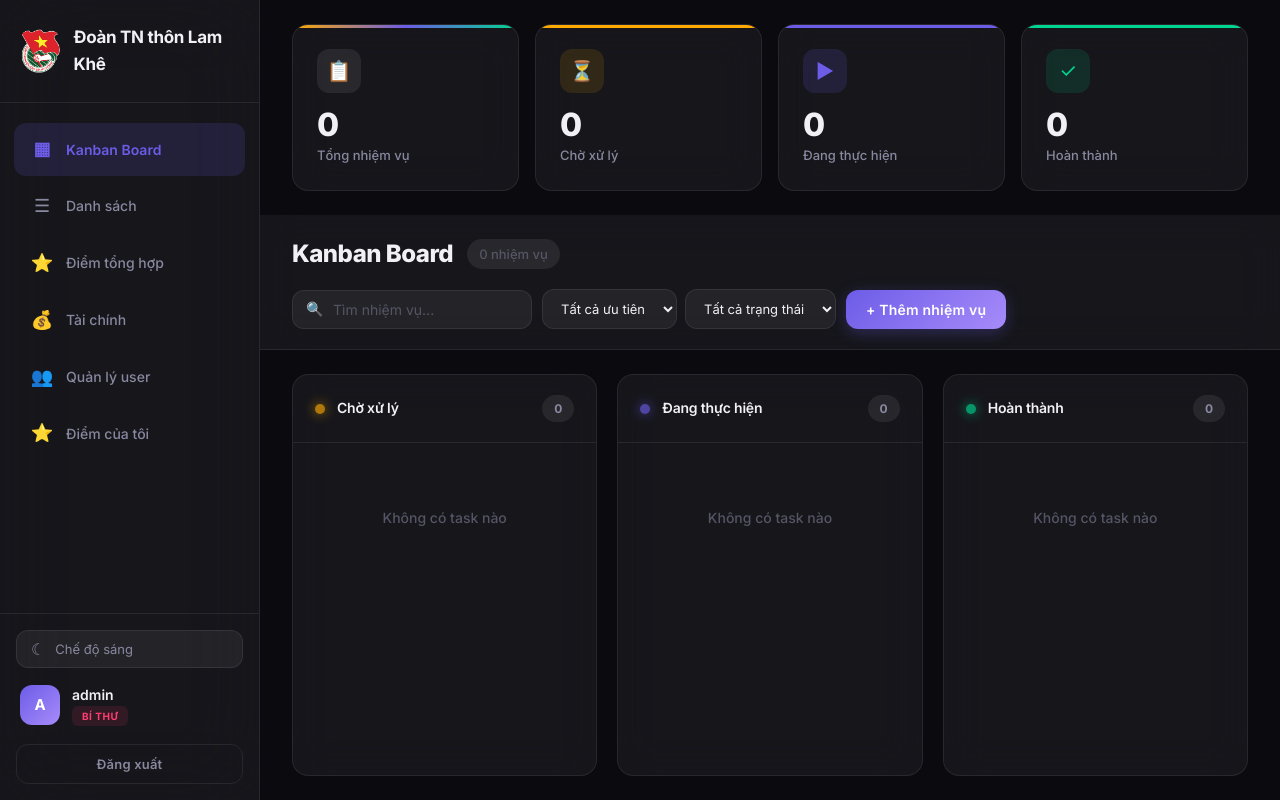
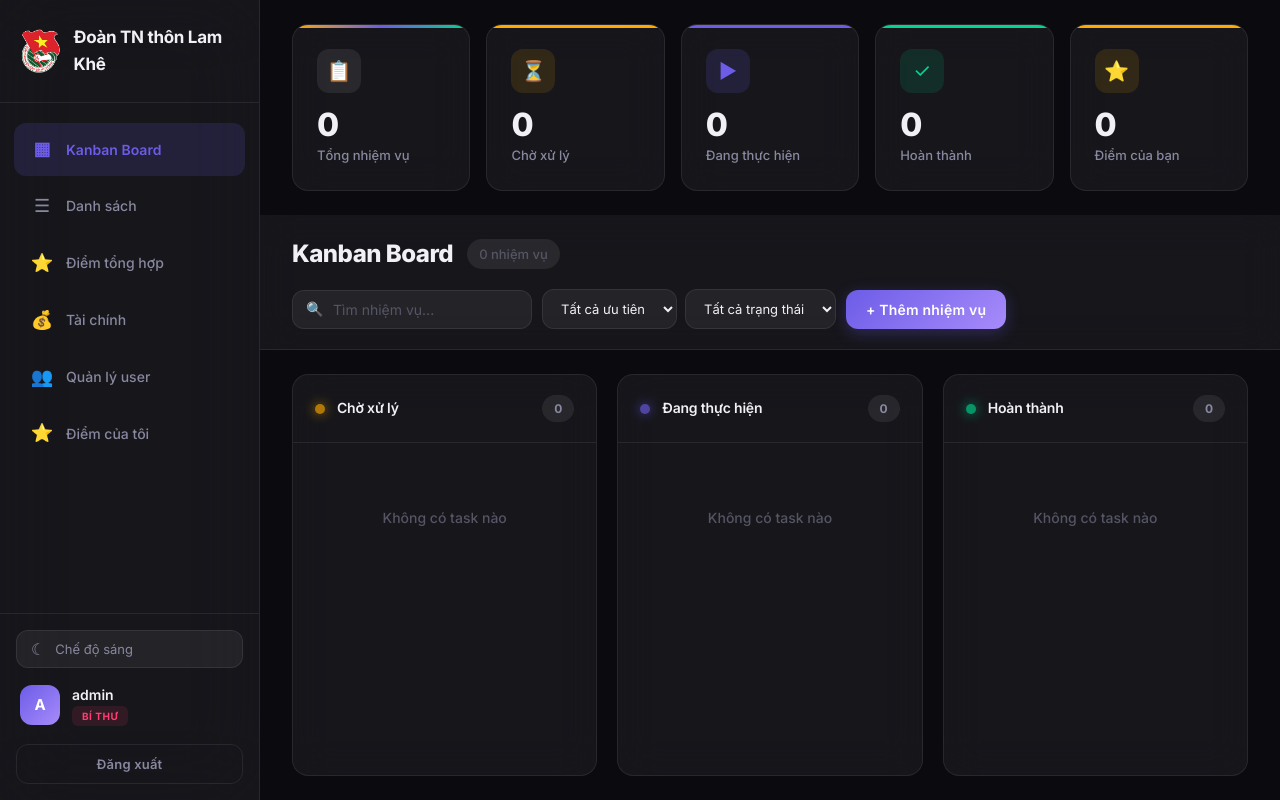
Before and after one commit to hidenononion/task-manager, a Flask app: page /dashboard in a window 1280 px wide. Run offline with Flask 3, Linux system fonts and the light colour scheme; the visitor is signed in with stand-in values (Sample User, id 1); data comes from the database, SQL or seed files in the repository; data that the repository does not hold is empty; some libraries are stand-ins or nearby versions.

Commit message:
Thêm ô Điểm của bạn vào stats

```diff
--- a/static/css/style.css
+++ b/static/css/style.css
@@ -656,7 +656,7 @@ a:hover {
 /* ===== STATS CARDS ===== */
 .stats-grid {
     display: grid;
-    grid-template-columns: repeat(4, 1fr);
+    grid-template-columns: repeat(5, 1fr);
     gap: 16px;
     padding: 24px 32px;
 }
@@ -687,6 +687,7 @@ a:hover {
 .stat-card.in-progress::before { background: var(--in-progress); }
 .stat-card.done::before { background: var(--done); }
 .stat-card.total::before { background: linear-gradient(90deg, var(--pending), var(--in-progress), var(--done)); }
+.stat-card.my-score::before { background: var(--warning); }
 
 .stat-card:hover {
     transform: translateY(-4px);
@@ -709,6 +710,7 @@ a:hover {
 .stat-card.in-progress .stat-icon { background: var(--accent-light); color: var(--in-progress); }
 .stat-card.done .stat-icon { background: var(--success-light); color: var(--done); }
 .stat-card.total .stat-icon { background: var(--bg-hover); color: var(--text-primary); }
+.stat-card.my-score .stat-icon { background: var(--warning-light); color: var(--warning); }
 
 .stat-value {
     font-size: 32px;
--- a/static/js/app.js
+++ b/static/js/app.js
@@ -143,6 +143,7 @@ function updateStats() {
     animateCounter('statPending', pending);
     animateCounter('statInProgress', inProgress);
     animateCounter('statDone', done);
+    if (currentUser) document.getElementById('statMyScore').textContent = currentUser.score || 0;
 }
 
 function animateCounter(id, target) {
--- a/templates/dashboard.html
+++ b/templates/dashboard.html
@@ -66,6 +66,11 @@
                 <div class="stat-icon">&#10003;</div>
                 <div class="stat-value" id="statDone">0</div>
                 <div class="stat-label">Hoàn thành</div>
+            </div>
+            <div class="stat-card my-score">
+                <div class="stat-icon">&#11088;</div>
+                <div class="stat-value" id="statMyScore">0</div>
+                <div class="stat-label">Điểm của bạn</div>
             </div>
         </div>
 
```
